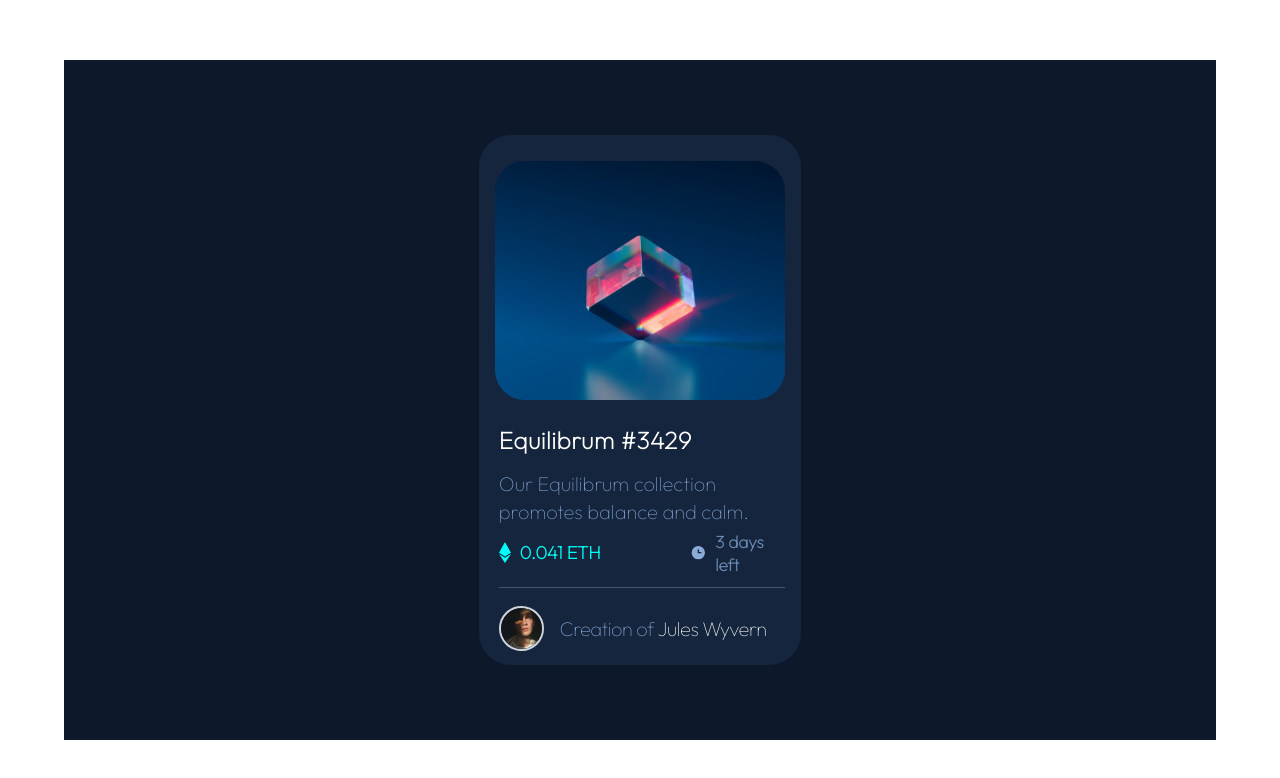
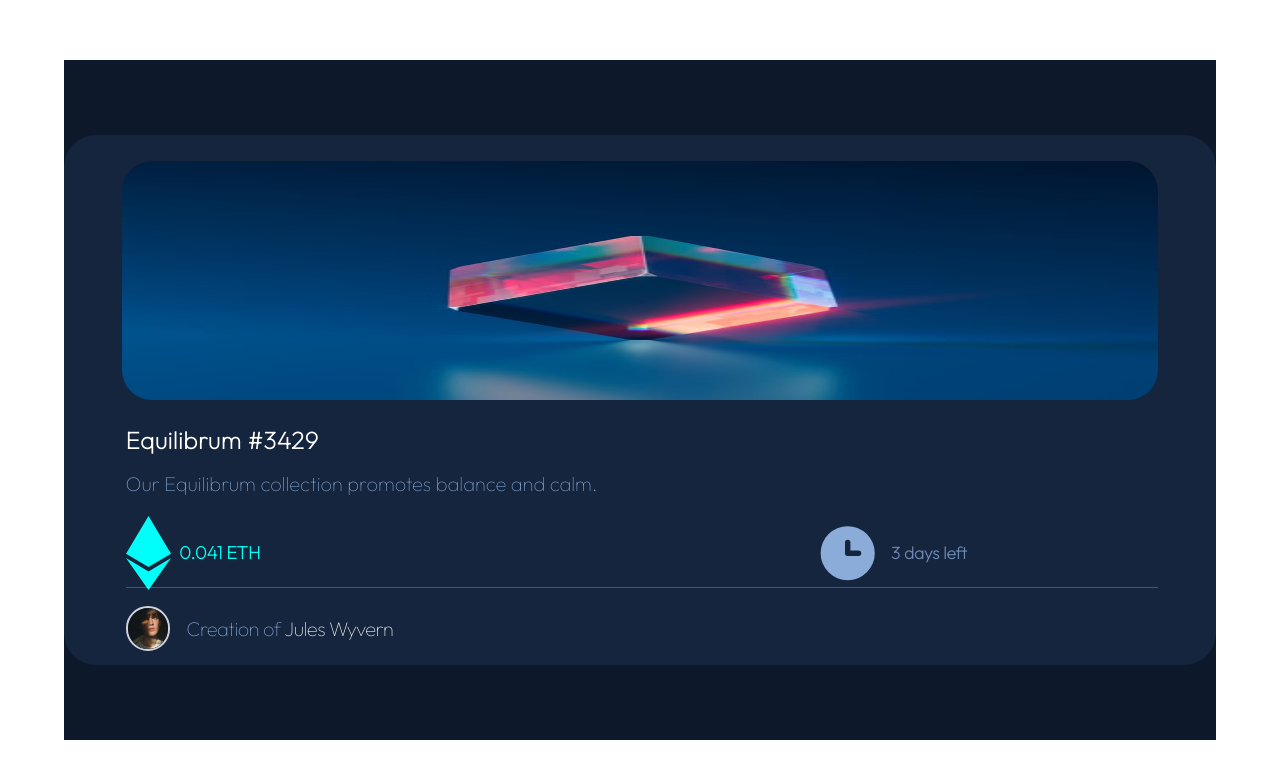
Before and after one commit to itsbratu/frontend-mentor-nft-card-component, a React (Create React App) app in the folder nft-card/: page / in a window 1280 px wide. Shown: the top 778 px of the page. Built offline with nearby package versions, Linux system fonts and the light colour scheme.

Commit message:
larger screen resp

```diff
--- a/nft-card/src/Card/Card.jsx
+++ b/nft-card/src/Card/Card.jsx
@@ -7,7 +7,18 @@ const Card = () => {
     console.log(imageClick);
 
     return(
-        <div className='relative inset-x-card-x inset-y-card-y w-card-width h-card-height bg-neutral-card-bg rounded-layout'>
+        <div className='relative h-card-height inset-y-card-y
+                        md:w-md-card-width md:inset-x-md-card-x
+                        lg:w-lg-card-width lg:inset-x-lg-card-x
+                        xl:w-xl-card-width xl:inset-x-xl-card-x
+                        2xl:w-2xl-card-width 2xl:inset-x-2xl-card-x
+                        3xl:w-3xl-card-width 3xl:inset-x-3xl-card-x
+                        4xl:w-4xl-card-width 4xl:inset-x-4xl-card-x
+                        5xl:w-5xl-card-width 5xl:inset-x-5xl-card-x
+                        6xl:w-6xl-card-width 6xl:inset-x-6xl-card-x
+                        7xl:w-7xl-card-width 7xl:inset-x-7xl-card-x
+                        8xl:w-8xl-card-width 8xl:inset-x-8xl-card-x
+                        bg-neutral-card-bg rounded-layout'>
             <div className='flex flex-col relative inset-info w-info-width h-info-height'>
                 <img src='/images/image-equilibrium.jpg' className='h-image-height rounded-image cursor-pointer' onClick={() => {setImageClick(!imageClick)}} />
                 {imageClick &&
--- a/nft-card/tailwind.config.js
+++ b/nft-card/tailwind.config.js
@@ -23,17 +23,36 @@ module.exports = {
       },
       width: {
         'layout-width' : "90%",
-        'card-width' : "28%",
         'info-width' : "90%",
         'value-section-width' : "40%",
         'subimage-eth-width' : "11%",
         'subimage-clock-width' : "20%",
         'eye-width' : "22%",
+        //medium screen(1450-1600)
+        'md-card-width' : "28%",
+        //large screen(1600-1850)
+        'lg-card-width' : "26%",
+        //xl screen(1850-2100)
+        'xl-card-width' : "24%",
+        //2xl screen(2100-2350)
+        "2xl-card-width" : "22%",
+        //3xl screen(2350-2600)
+        "3xl-card-width" : "20%",
+        //4xl screen(2600-2850)
+        "4xl-card-width" : "18%",
+        //5xl screen(2850-3100)
+        "5xl-card-width" : "16%",
+        //6xl screen(3100-3350)
+        "6xl-card-width" : "14%",
+        //7xl screen(3350-3600)
+        "7xl-card-width" : "12%",
+        //8xl screen(3600+)
+        "8xl-card-width" : "10%",
       },
       height: {
         'layout-height' : "85%",
+        'info-height' : "90%",
         'card-height' : "78%",
-        'info-height' : "90%",
         'image-height' : "50%",
         'subinfo-height' : "50%",
         'avatar-height' : "75%",
@@ -42,10 +61,29 @@ module.exports = {
       inset : {
         "layout-x" : "5%",
         "layout-y" : "7.5%",
-        "card-x" : "36%",
         "card-y" : "11%",
         "info" : "5%",
         "eye" : "39%",
+        //medium screen(1450-1600)
+        "md-card-x" : "36%",
+        //large screen(1600-1850)
+        "lg-card-x" : "37%",
+        //xl screen(1850-2100)
+        "xl-card-x" : "38%",
+        //2xl screen(2100-2350)
+        "2xl-card-x" : "39%",
+        //3xl screen(2350-2600)
+        "3xl-card-x" : "40%",
+        //4xl screen(2600-2850)
+        "4xl-card-x" : "41%",
+        //5xl screen(2850-3100)
+        "5xl-card-x" : "42%",
+        //6xl screen(3100-3350)
+        "6xl-card-x" : "43%",
+        //7xl screen(3350-3600)
+        "7xl-card-x" : "44%",
+        //8xl screen(3600+)
+        "8xl-card-x" : "45%",
       },
       fontSize: {
         "title-size" : ['28px' , '34px'],
@@ -57,6 +95,18 @@ module.exports = {
       borderRadius: {
         'layout' : '32px',
         'image' : '30px',
+      },
+      screens: {
+        'md' : {'min' : '1450px' , 'max' : '1600px'},
+        'lg' : {'min' : '1600px' , 'max' : '1850px'},
+        'xl' : {'min' : '1850px' , 'max' : '2100px'},
+        '2xl' : {'min' : '2100px' , 'max' : '2350px'},
+        '3xl' : {'min' : '2350px' , 'max' : '2600px'},
+        '4xl' : {'min' : '2600px' , 'max' : '2850px'},
+        '5xl' : {'min' : '2850px' , 'max' : '3100px'},
+        '6xl' : {'min' : '3100px' , 'max' : '3350px'},
+        '7xl' : {'min' : '3350px' , 'max' : '3600px'},
+        '8xl' : {'min' : '3600px' , 'max' : '4000px'}
       }
     },
   },
```
